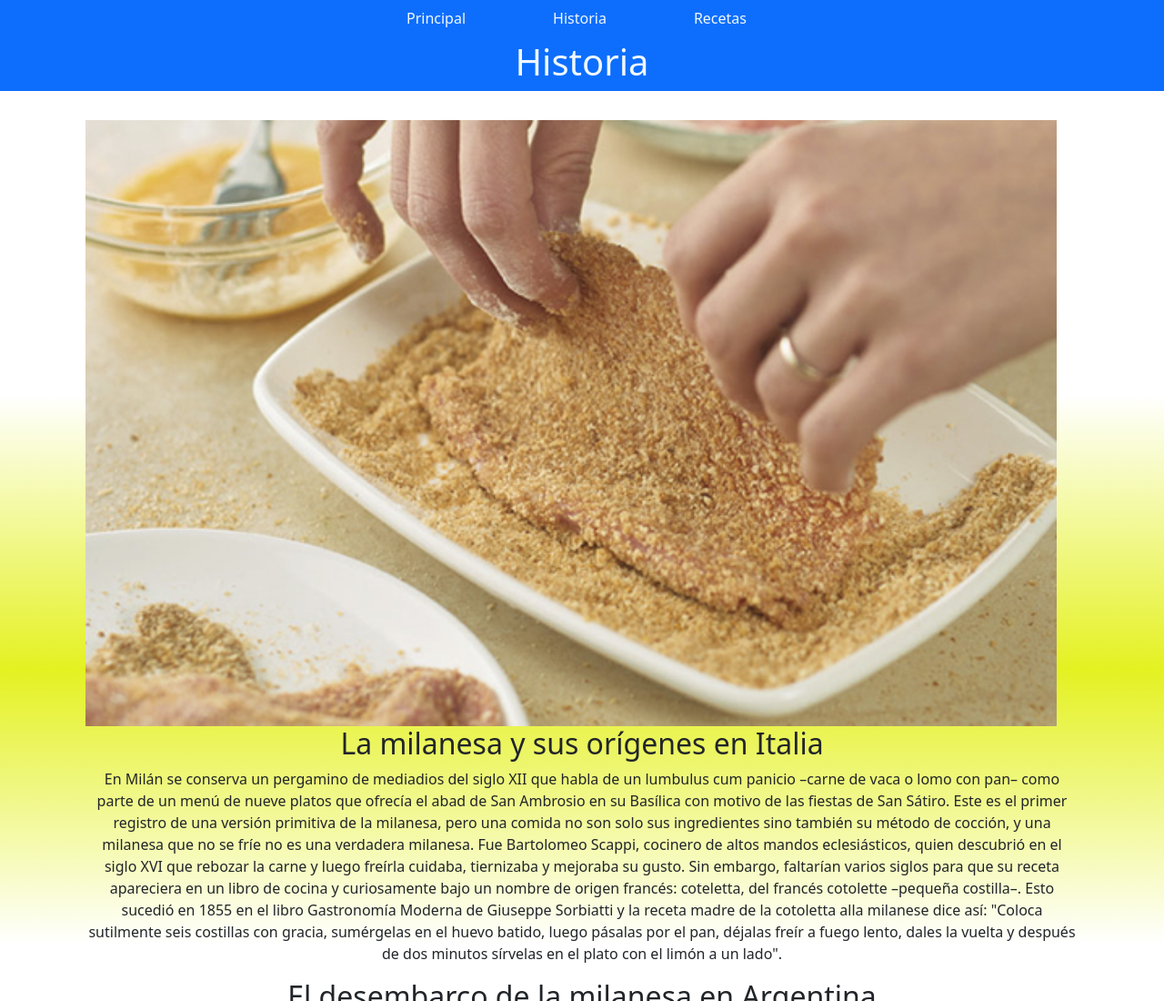
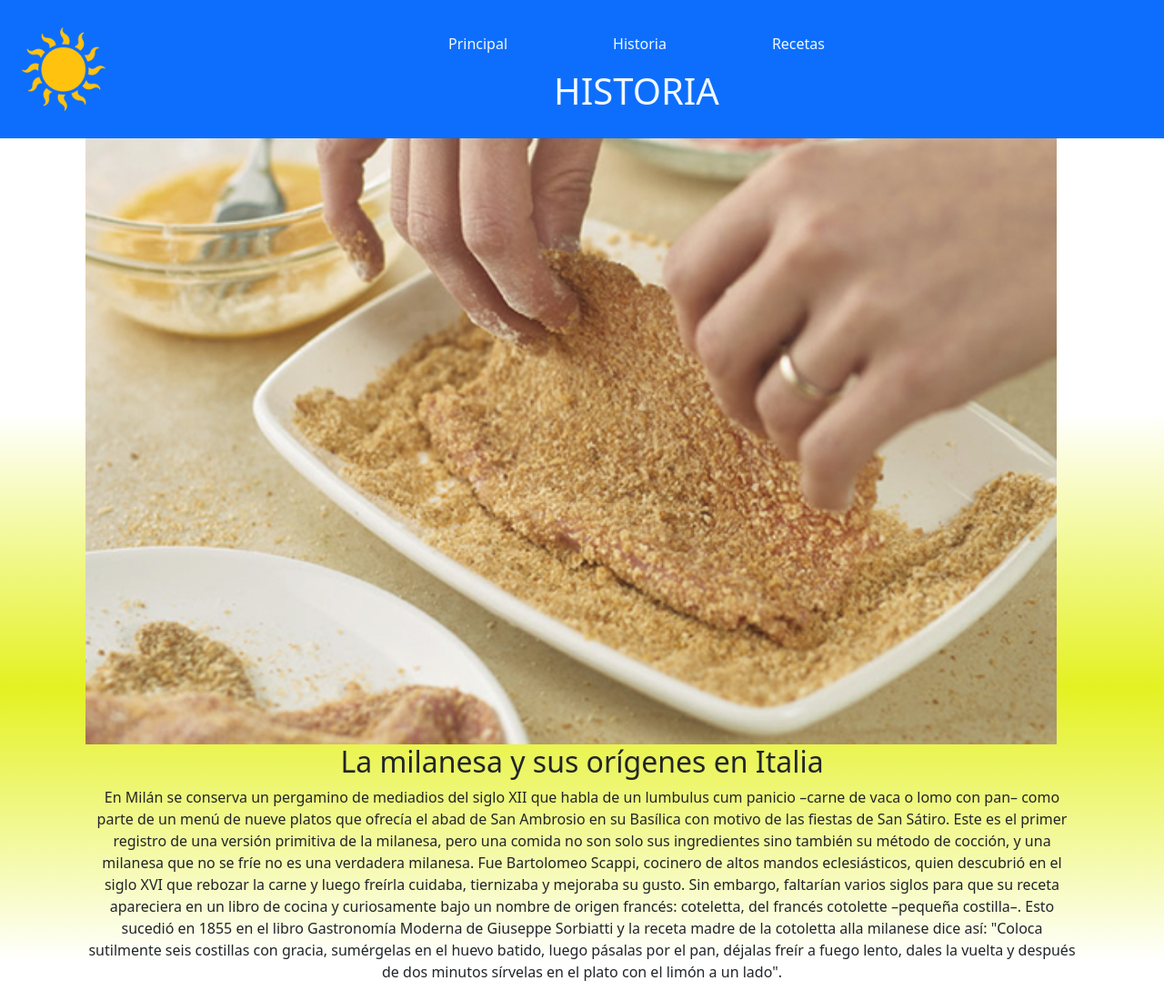
Before and after one commit to Nedro94/mi_repositorio, a plain HTML site: page pagues/historia.html in a window 1280 px wide. Shown: the top 1100 px of the page at 91% size. Drawn offline with nearby package versions, Linux system fonts and the light colour scheme.

Commit message:
añadido el logo y cambios en la navegacion

```diff
--- a/pagues/historia.html
+++ b/pagues/historia.html
@@ -1,17 +1,27 @@
 <!DOCTYPE html>
 <html lang="en">
+
 <head>
     <meta charset="UTF-8">
     <meta name="viewport" content="width=device-width, initial-scale=1.0">
     <title>Segundo trabajo</title>
-    <link href="https://cdn.jsdelivr.net/npm/bootstrap@5.3.3/dist/css/bootstrap.min.css" rel="stylesheet" integrity="sha384-QWTKZyjpPEjISv5WaRU9OFeRpok6YctnYmDr5pNlyT2bRjXh0JMhjY6hW+ALEwIH" crossorigin="anonymous">
-    <script src="https://cdn.jsdelivr.net/npm/bootstrap@5.3.3/dist/js/bootstrap.bundle.min.js" integrity="sha384-YvpcrYf0tY3lHB60NNkmXc5s9fDVZLESaAA55NDzOxhy9GkcIdslK1eN7N6jIeHz" crossorigin="anonymous"></script>
+    <link href="https://cdn.jsdelivr.net/npm/bootstrap@5.3.3/dist/css/bootstrap.min.css" rel="stylesheet"
+        integrity="sha384-QWTKZyjpPEjISv5WaRU9OFeRpok6YctnYmDr5pNlyT2bRjXh0JMhjY6hW+ALEwIH" crossorigin="anonymous">
+    <script src="https://cdn.jsdelivr.net/npm/bootstrap@5.3.3/dist/js/bootstrap.bundle.min.js"
+        integrity="sha384-YvpcrYf0tY3lHB60NNkmXc5s9fDVZLESaAA55NDzOxhy9GkcIdslK1eN7N6jIeHz"
+        crossorigin="anonymous"></script>
     <link rel="stylesheet" href="../css/style.css">
 </head>
+
 <body>
     <!-- NAVEGACIÓN -->
-    <div class="bg-primary  d-flex ">
-        <ul class="container-lg bg-primary nav justify-content-center">
+    <header class="header">
+        <div class="logo">
+            <img src="../img/sol.png" alt="Logo">
+        </div>
+        <div class="nav-container">
+            <nav class="navbar">
+                <ul class="container-lg nav justify-content-center">
                     <li class="nav-item ">
                         <a class="nav-link active" aria-current="page" href="../index.html">Principal</a>
                     </li>
@@ -22,14 +32,14 @@
                         <a class="nav-link" href="Recetas.html">Recetas</a>
                     </li>
                 </ul>
-    </div>
-    <div class="bg-primary titulo d-flex">
-        <div class="container d-flex align-items-center justify-content-center mt-1">
+            </nav>
+            <div class="d-flex justify-content-center">
                 <h1 class="h1">
-                    Historia
+                    HISTORIA
                 </h1>
             </div>
         </div>
+    </header>
 
     <!-- Principal -->
     <main class="main">
@@ -41,16 +51,37 @@
                 <div class="container  flex-column">
                     <h2 class="text">La milanesa y sus orígenes en Italia</h2>
                     <p class="text">
-                        En Milán se conserva un pergamino de mediadios del siglo XII que habla de un lumbulus cum panicio –carne de vaca o lomo con pan– como parte de un menú de nueve platos que ofrecía el abad de San Ambrosio en su Basílica con motivo de las fiestas de San Sátiro. Este es el primer registro de una versión primitiva de la milanesa, pero una comida no son solo sus ingredientes sino también su método de cocción, y una milanesa que no se fríe no es una verdadera milanesa. Fue Bartolomeo Scappi, cocinero de altos mandos eclesiásticos, quien descubrió en el siglo XVI que rebozar la carne y luego freírla cuidaba, tiernizaba y mejoraba su gusto.
-    Sin embargo, faltarían varios siglos para que su receta apareciera en un libro de cocina y curiosamente bajo un nombre de origen francés: coteletta, del francés cotolette –pequeña costilla–. Esto sucedió en 1855 en el libro Gastronomía Moderna de Giuseppe Sorbiatti y la receta madre de la cotoletta alla milanese dice así: "Coloca sutilmente seis costillas con gracia, sumérgelas en el huevo batido, luego pásalas por el pan, déjalas freír a fuego lento, dales la vuelta y después de dos minutos sírvelas en el plato con el limón a un lado".
+                        En Milán se conserva un pergamino de mediadios del siglo XII que habla de un lumbulus cum
+                        panicio –carne de vaca o lomo con pan– como parte de un menú de nueve platos que ofrecía el abad
+                        de San Ambrosio en su Basílica con motivo de las fiestas de San Sátiro. Este es el primer
+                        registro de una versión primitiva de la milanesa, pero una comida no son solo sus ingredientes
+                        sino también su método de cocción, y una milanesa que no se fríe no es una verdadera milanesa.
+                        Fue Bartolomeo Scappi, cocinero de altos mandos eclesiásticos, quien descubrió en el siglo XVI
+                        que rebozar la carne y luego freírla cuidaba, tiernizaba y mejoraba su gusto.
+                        Sin embargo, faltarían varios siglos para que su receta apareciera en un libro de cocina y
+                        curiosamente bajo un nombre de origen francés: coteletta, del francés cotolette –pequeña
+                        costilla–. Esto sucedió en 1855 en el libro Gastronomía Moderna de Giuseppe Sorbiatti y la
+                        receta madre de la cotoletta alla milanese dice así: "Coloca sutilmente seis costillas con
+                        gracia, sumérgelas en el huevo batido, luego pásalas por el pan, déjalas freír a fuego lento,
+                        dales la vuelta y después de dos minutos sírvelas en el plato con el limón a un lado".
                     </p>
                     <h2 class="text">El desembarco de la milanesa en Argentina</h2>
                     <p class="text">
-                        Pese a que todavía no se había transformado en una comida popular, la receta de la milanesa ya aparece en el primer recetario argentino: El Almanaque de la Cocinera Argentina de 1880. Todavía se hablaba de una carne con hueso al mejor estilo milanés. Está claro que esa receta de la milanesa no se difundió y la que primó en nuestra patria es una prima hermana humilde proveniente de Sicilia: la cotoletta a la messinese. Una versión hecha con una carne más fina y sin hueso –por cuestiones económicas– rebozada en pan y queso rallado, huevo, ajo y perejil.
+                        Pese a que todavía no se había transformado en una comida popular, la receta de la milanesa ya
+                        aparece en el primer recetario argentino: El Almanaque de la Cocinera Argentina de 1880. Todavía
+                        se hablaba de una carne con hueso al mejor estilo milanés. Está claro que esa receta de la
+                        milanesa no se difundió y la que primó en nuestra patria es una prima hermana humilde
+                        proveniente de Sicilia: la cotoletta a la messinese. Una versión hecha con una carne más fina y
+                        sin hueso –por cuestiones económicas– rebozada en pan y queso rallado, huevo, ajo y perejil.
 
-                        No está claro porque fue esta la versión que se popularizó en la Argentina, pero seguramente haya sido por la gran cantidad de sicilianos que arribaron al país a principios del siglo XX y, por ser una versión más simple y económica que la de su madre elegante de Milán.
+                        No está claro porque fue esta la versión que se popularizó en la Argentina, pero seguramente
+                        haya sido por la gran cantidad de sicilianos que arribaron al país a principios del siglo XX y,
+                        por ser una versión más simple y económica que la de su madre elegante de Milán.
 
-                        Pero fue recién a mediados del siglo XX cuando esa preparación italiana se transformó en puramente argentina y tomó la gran jerarquía de sustantivo: se volvió La Milanesa, y no un método de cocción de una materia prima –a la milanesa–. El primer registro escrito de esto, se encuentra en la edición de 1950 del gran Doña Petrona.
+                        Pero fue recién a mediados del siglo XX cuando esa preparación italiana se transformó en
+                        puramente argentina y tomó la gran jerarquía de sustantivo: se volvió La Milanesa, y no un
+                        método de cocción de una materia prima –a la milanesa–. El primer registro escrito de esto, se
+                        encuentra en la edición de 1950 del gran Doña Petrona.
                     </p>
                 </div>
             </div>
@@ -64,7 +95,7 @@
         <div class="container d-flex align-items-center justify-content-center mt-5 p-3">
             <div class="row">
                 <div class="col-12 d-flex align-items-center justify-content-center">
-                    <a class="redes"  href="https://www.facebook.com" target="_blank">
+                    <a class="redes" href="https://www.facebook.com" target="_blank">
                         <img src="../img/bxl-facebook.svg" alt="Logo Facebook">
                     </a>
                     <a class="redes" href="https://www.instagram.com" target="_blank">
@@ -78,4 +109,5 @@
         </div>
     </footer>
 </body>
+
 </html>
--- /dev/null
+++ b/scss/navegacion/logo.scss
@@ -0,0 +1,8 @@
+.logo {
+    margin-right: 20px;
+}
+
+.logo img {
+    max-width: 100px;
+    height: auto;
+}
--- a/scss/navegacion/nav.scss
+++ b/scss/navegacion/nav.scss
@@ -1,5 +1,30 @@
-.bg-primary{
-    height: 100%;
+
+.header{
+    display: flex;
+    background-color: rgba($color: #0d6efd, $alpha: 1.0);
+    align-items: center;
+    padding: 20px;
+}
+
+.nav-container {
+    display: flex;
+    flex-direction: column;
+    flex-grow: 1;
+}
+
+.navbar ul {
+    list-style-type: none;
+    padding: 0;
+    display: flex;
+    justify-content: space-between;
+}
+
+.navbar li {
+    margin: 0 10px;
+}
+
+.navbar a {
+    text-decoration: none;
 }
 
 .nav-link {
--- a/scss/style.scss
+++ b/scss/style.scss
@@ -3,6 +3,7 @@
 
 /* navegacion */
 @import 'navegacion/nav.scss';
+@import 'navegacion/logo.scss';
 
-/* navegacion */
+/* princial */
 @import 'principal/main.scss';
```
Also changed, not shown: index.html (+37 -10 lines), pagues/Recetas.html (+11 -5 lines), css/style.css, img/sol.png (added), 1 other file. Lines whose indentation alone changed are shown as unchanged.
